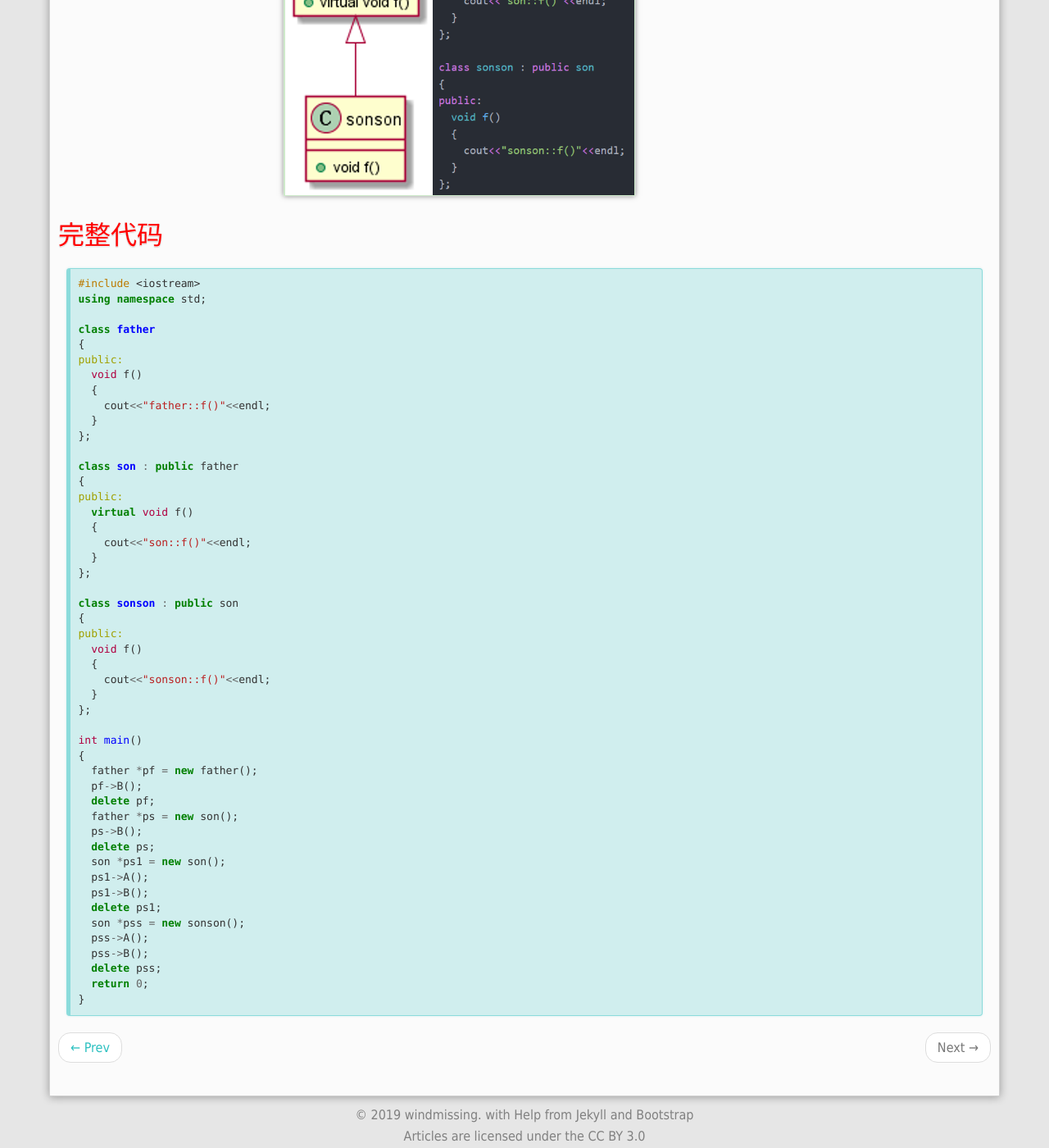
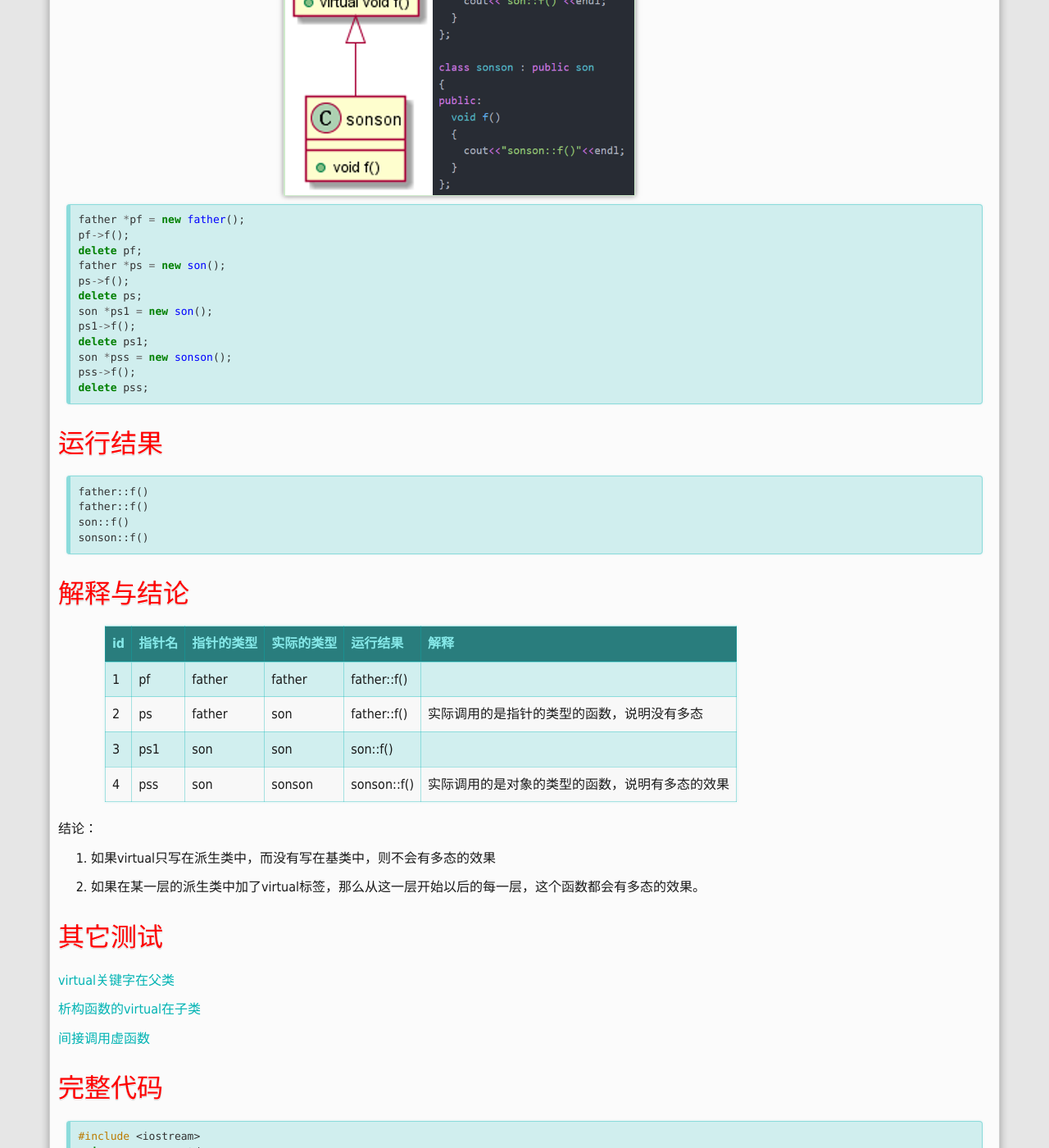
Before and after one commit to windmissing/windmissing.github.io, a Jekyll site: the page built from _posts/2019-09-05-virtual-function-analyse-2.md, in a window 1280 px wide and 1400 px high, scrolled down 577 px. Shown: the whole window at 82% size. Built offline with Jekyll 4.4.1, drawn with Linux system fonts in a browser that asks for light colours.

Commit message:
virtual function analyse

````diff
--- a/_posts/2019-09-05-virtual-function-analyse-2.md
+++ b/_posts/2019-09-05-virtual-function-analyse-2.md
@@ -8,6 +8,55 @@ tags: [C++, virtual]
 # 运行结果是什么？
 
 ![](\images\2019\10.png)
+
+```c++
+father *pf = new father();
+pf->f();
+delete pf;
+father *ps = new son();
+ps->f();
+delete ps;
+son *ps1 = new son();
+ps1->f();
+delete ps1;
+son *pss = new sonson();
+pss->f();
+delete pss;
+```
+
+<!-- more -->
+
+# 运行结果
+
+```
+father::f()
+father::f()
+son::f()
+sonson::f()
+```
+
+# 解释与结论
+
+id  | 指针名  | 指针的类型 | 实际的类型 | 运行结果 | 解释
+--|---|---|---|---|---
+1  | pf  | father  | father  | father::f()  |
+2  | ps  | father  | son  | father::f()  | 实际调用的是指针的类型的函数，说明没有多态
+3  | ps1  | son  | son  | son::f()  |
+4  | pss  | son  | sonson  | sonson::f()  | 实际调用的是对象的类型的函数，说明有多态的效果
+
+结论：
+
+1. 如果virtual只写在派生类中，而没有写在基类中，则不会有多态的效果
+
+2. 如果在某一层的派生类中加了virtual标签，那么从这一层开始以后的每一层，这个函数都会有多态的效果。
+
+# 其它测试
+
+[virtual关键字在父类](http://windmissing.github.io/%E7%BC%96%E7%A8%8B%E8%AF%AD%E8%A8%80/2019-09/virtual-function-analyse-1.html)
+
+[析构函数的virtual在子类](http://windmissing.github.io/%E7%BC%96%E7%A8%8B%E8%AF%AD%E8%A8%80/2019-09/virtual-function-analyse-3.html)
+
+[间接调用虚函数](http://windmissing.github.io/%E7%BC%96%E7%A8%8B%E8%AF%AD%E8%A8%80/2019-09/virtual-function-analyse-4.html)
 
 # 完整代码
 
````
Also changed, not shown: other parts of _posts/2019-09-05-virtual-function-analyse-2.md (+13 -15 lines).
